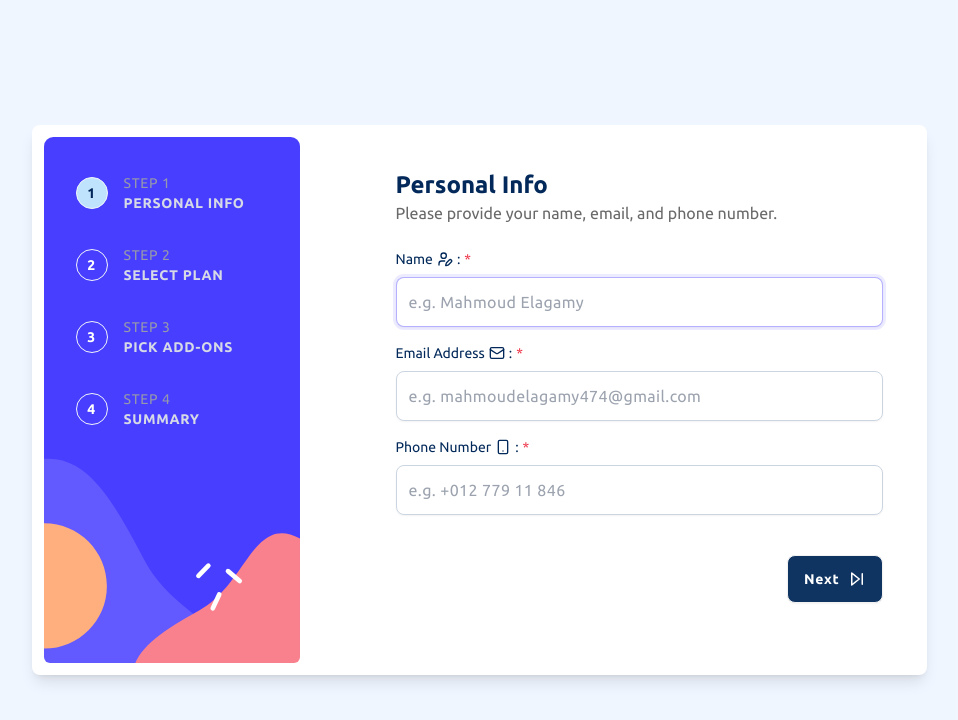
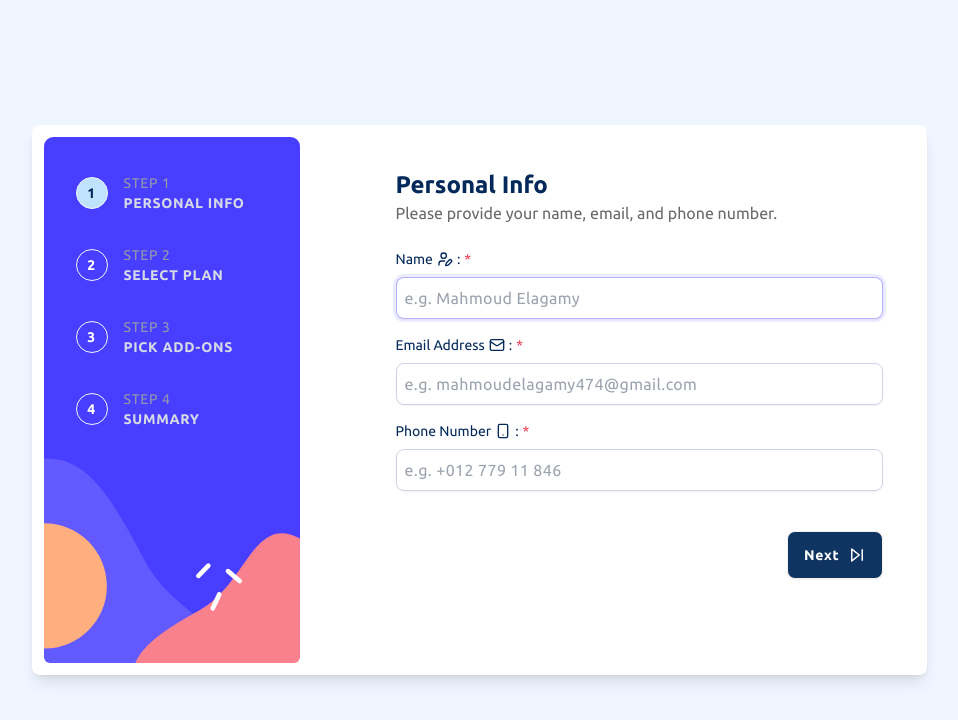
Before and after one commit to Mahmoud-ElAgamy/Multi-Step-Form, a React (Vite) app: page / in a window 1280 px wide. Shown: the top 720 px of the page, without its empty margins (161-1119 px from the left). Built offline with nearby package versions, Linux system fonts and the light colour scheme.

Commit message:
reduce the padding for each input

```diff
--- a/src/components/Step1.tsx
+++ b/src/components/Step1.tsx
@@ -38,7 +38,7 @@ const Step1 = () => {
           <input
             ref={refs[name]}
             id={name}
-            className="w-full rounded-lg border border-slate-300 p-2 tracking-wide caret-purplish-blue shadow-sm outline-none transition focus:border-purplish-blue/40 focus:ring focus:ring-purplish-blue/10 focus:ring-opacity-50 lg:p-3"
+            className="w-full rounded-lg border border-slate-300 p-2 tracking-wide caret-purplish-blue shadow-sm outline-none transition focus:border-purplish-blue/40 focus:ring focus:ring-purplish-blue/10 focus:ring-opacity-50"
             placeholder={placeholder}
             type={type}
             name={name}
```
